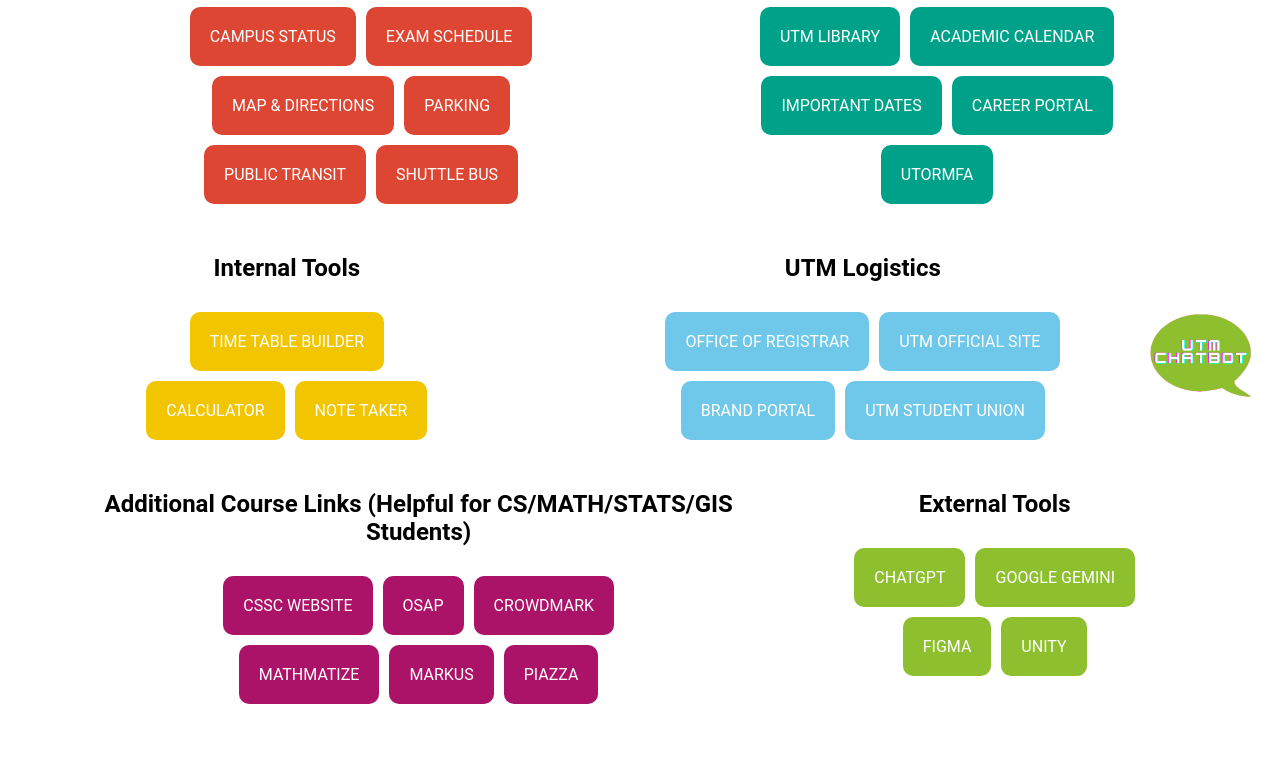
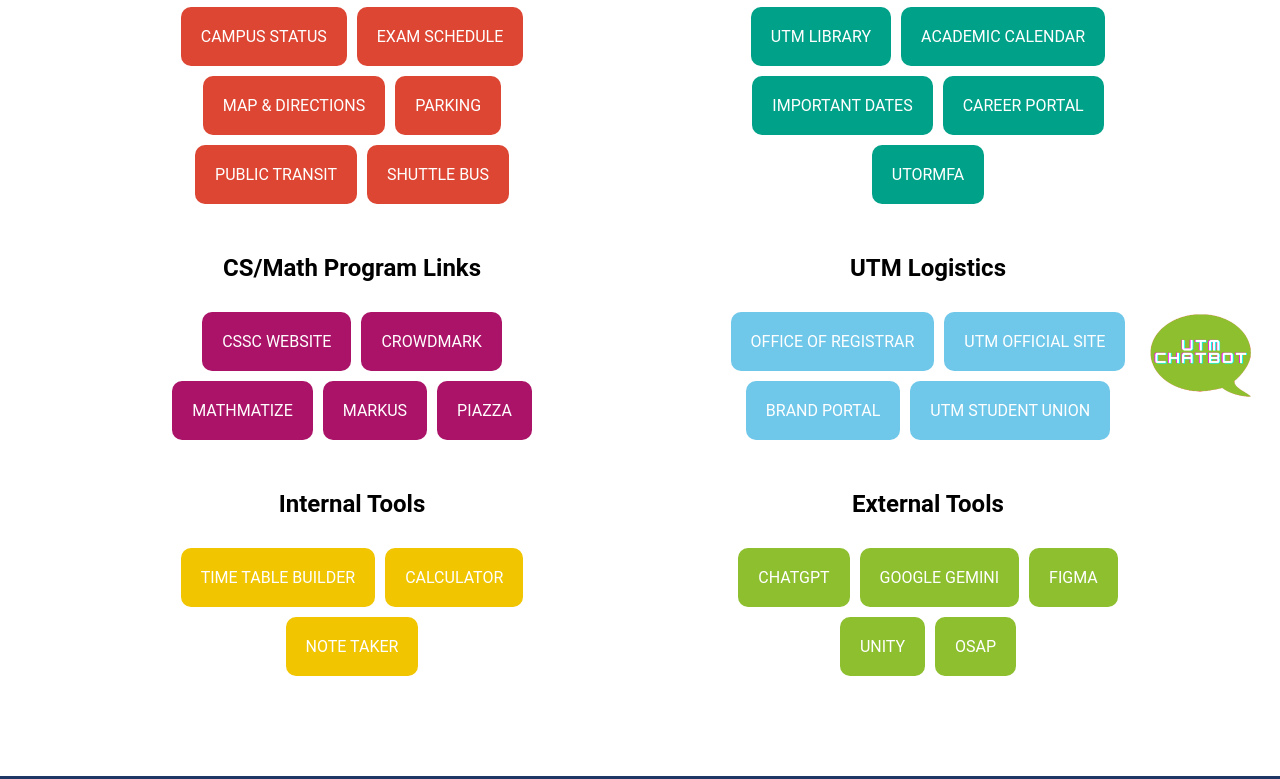
Before and after one commit to AbdulDevHub/UTM-Student-Portal, a plain HTML site: page index.html in a window 1280 px wide. Shown: the part 320-1099 px from the top of the page. Drawn offline with Linux system fonts and the light colour scheme; a script that the page names is missing.

Commit message:
Fixed Homepage Centering Issue

```diff
--- a/css/style.css
+++ b/css/style.css
@@ -42,6 +42,21 @@
 
 h2 {
     text-align: center;
+}
+
+#first-row section {
+    /* border: 1px solid green; <= Testing Purpose*/
+    width: 50%;
+}
+
+#second-row section {
+    /* border: 1px solid blue; <= Testing Purpose*/
+    width: 50%;
+}
+
+#third-row section {
+    /* border: 1px solid red; <= Testing Purpose*/
+    width: 50%;
 }
 
 #first-row, #second-row, #third-row {
@@ -412,6 +427,7 @@
 iframe{
     transition: 0.3s;
 }
+
 /*Global Dark mode for iframe*/
 body.dark-mode iframe {
     filter: invert(95%) hue-rotate(180deg);
--- a/index.html
+++ b/index.html
@@ -74,7 +74,7 @@
 
     <!-- Main Section -->
     <main>
-        <!-- Primary Links Section -->
+        <!-- First Row Section -->
         <section id="first-row">
             <section>
                 <h2>UTM Essentials</h2>
@@ -90,6 +90,7 @@
                     <a href="https://www.utm.utoronto.ca/shuttle/" target="_blank" rel="noopener noreferrer">SHUTTLE BUS</a>
                 </div>
             </section>
+
             <section>
                 <h2>UTM Tools</h2>
                 <div class="utm-links utm-tools">
@@ -104,14 +105,16 @@
             </section>
         </section>
 
-        <!-- Secondary Links Section -->
+        <!-- Second Row Section -->
         <section id="second-row">
             <section>
-                <h2>Internal Tools</h2>
-                <div class="utm-links internal-tools">
-                    <a href="pages/timeTableBuilder.html" id="utm-tools-linked-to-site">TIME TABLE BUILDER</a>
-                    <a href="pages/calculator_iframe.html" id="utm-tools-linked-to-site">CALCULATOR</a>
-                    <a href="pages/notes.html" id="utm-tools-linked-to-site" rel="noopener noreferrer">NOTE TAKER</a>
+                <h2>CS/Math Program Links</h2>
+                <div class="utm-links additional-course-links">
+                    <a href="https://cssc.utm.utoronto.ca/" target="_blank" rel="noopener noreferrer">CSSC WEBSITE</a>
+                    <a href="https://app.crowdmark.com/sign-in/utoronto" target="_blank" rel="noopener noreferrer">CROWDMARK</a>
+                    <a href="https://mathmatize.com/" target="_blank" rel="noopener noreferrer">MATHMATIZE</a>
+                    <a href="https://markus.teach.cs.toronto.edu/" target="_blank" rel="noopener noreferrer">MARKUS</a>
+                    <a href="https://piazza.com/" target="_blank" rel="noopener noreferrer">PIAZZA</a>
                 </div>
             </section>
 
@@ -128,17 +131,14 @@
             </section>
         </section>
 
-        <!-- Planned Feature Section = This Will Be Deleted When The Features Have Been Added -->
+        <!-- Third Row Section -->
         <section id="third-row">
             <section>
-                <h2>Additional Course Links (Helpful for CS/MATH/STATS/GIS Students)</h2>
-                <div class="utm-links additional-course-links">
-                    <a href="https://cssc.utm.utoronto.ca/" target="_blank" rel="noopener noreferrer">CSSC WEBSITE</a>
-                    <a href="https://www.ontario.ca/page/osap-ontario-student-assistance-program" target="_blank" rel="noopener noreferrer">OSAP</a>
-                    <a href="https://app.crowdmark.com/sign-in/utoronto" target="_blank" rel="noopener noreferrer">CROWDMARK</a>
-                    <a href="https://mathmatize.com/" target="_blank" rel="noopener noreferrer">MATHMATIZE</a>
-                    <a href="https://markus.teach.cs.toronto.edu/" target="_blank" rel="noopener noreferrer">MARKUS</a>
-                    <a href="https://piazza.com/" target="_blank" rel="noopener noreferrer">PIAZZA</a>
+                <h2>Internal Tools</h2>
+                <div class="utm-links internal-tools">
+                    <a href="pages/timeTableBuilder.html" id="utm-tools-linked-to-site">TIME TABLE BUILDER</a>
+                    <a href="pages/calculator_iframe.html" id="utm-tools-linked-to-site">CALCULATOR</a>
+                    <a href="pages/notes.html" id="utm-tools-linked-to-site" rel="noopener noreferrer">NOTE TAKER</a>
                 </div>
             </section>
 
@@ -149,6 +149,7 @@
                     <a href="https://gemini.google.com/app" target="_blank" rel="noopener noreferrer">GOOGLE GEMINI</a>
                     <a href="https://www.figma.com/" target="_blank" rel="noopener noreferrer">FIGMA</a>
                     <a href="https://unity.com" target="_blank" rel="noopener noreferrer">UNITY</a>
+                    <a href="https://www.ontario.ca/page/osap-ontario-student-assistance-program" target="_blank" rel="noopener noreferrer">OSAP</a>
                 </div>
             </section>
         </section>
@@ -175,7 +176,6 @@
                     }
             </script>
         </section>
-
     </main>
 
     <!-- Footer -->
```
